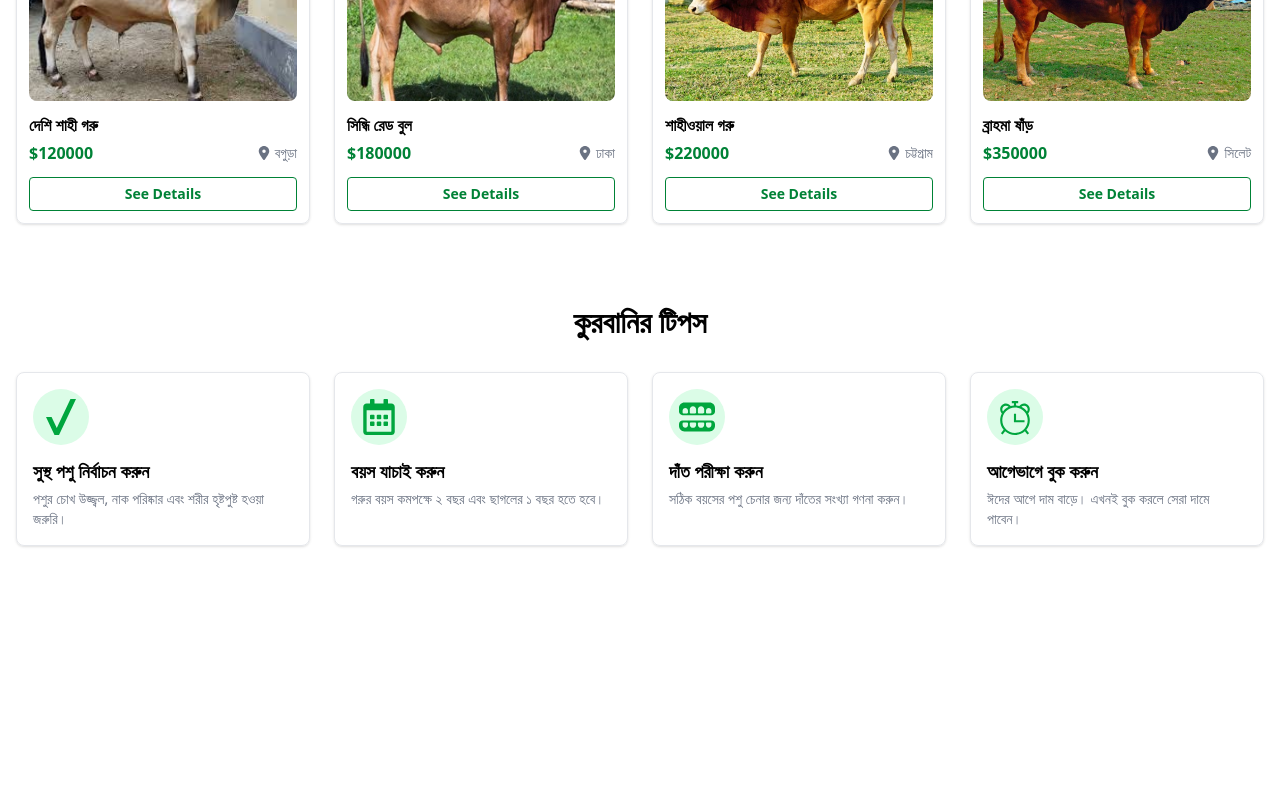
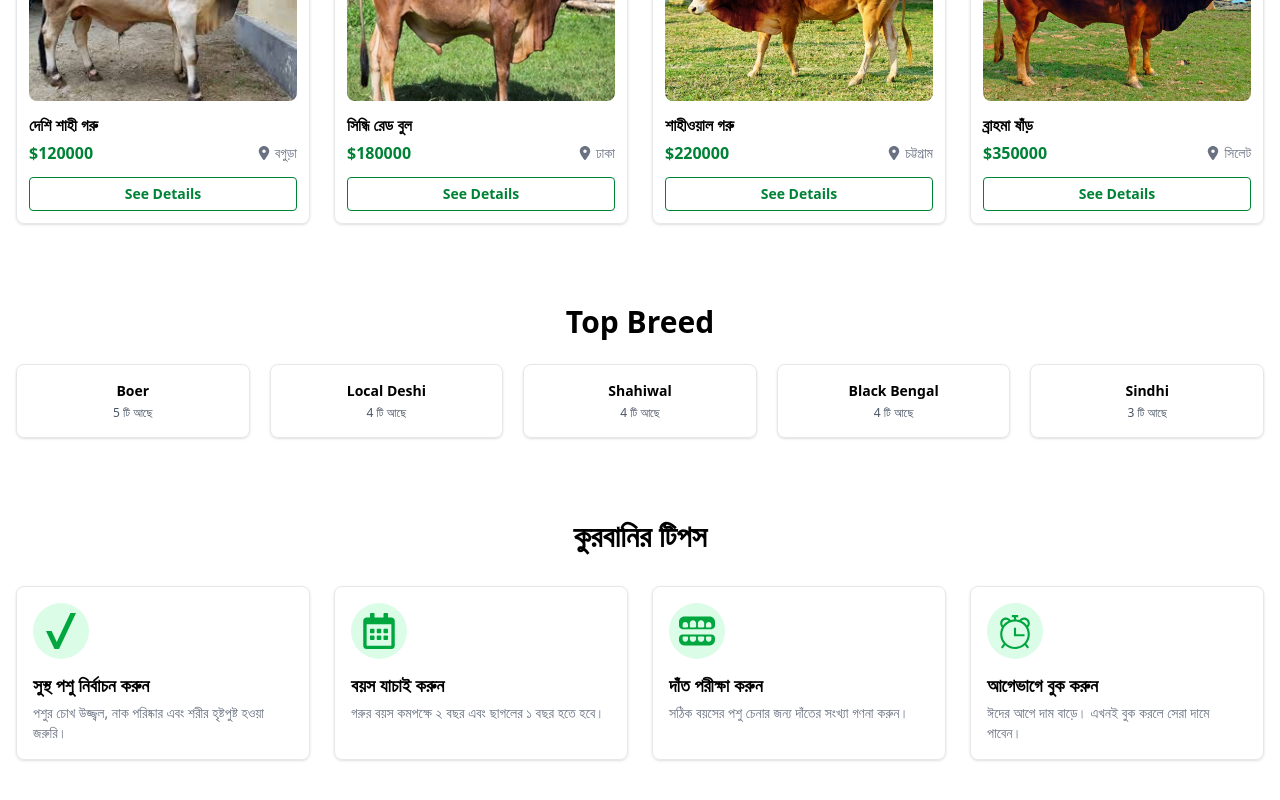
Before and after one commit to TajmulHossainDev/digitalhaat.com, a Next.js app: page / in a window 1280 px wide. Shown: the part 1022-1822 px from the top of the page. Before the commit the page ends 1608 px from the top, so only its background shows below. Built offline with nearby package versions, Linux system fonts and the light colour scheme.

Commit message:
top breed section added

```diff
--- a/public/animals.json
+++ b/public/animals.json
@@ -8,7 +8,7 @@
     "weight": 280,
     "age": 3,
     "location": "বগুড়া",
-    "description": "সম্পূর্ণ সুস্থ ও হৃষ্টপুষ্ট দেশি গরু। প্রাকৃতিক খাবারে লালিত-পালিত। কুরবানির জন্য আদর্শ।",
+    "description": "সম্পূর্ণ সুস্থ ও হৃষ্টপুষ্ট দেশি গরু। প্রাকৃতিক খাবারে লালিত-পালিত, কুরবানির জন্য আদর্শ পছন্দ।",
     "image": "/asset/1.jpg",
     "category": "Large Animal",
     "featured": true
@@ -22,7 +22,7 @@
     "weight": 380,
     "age": 4,
     "location": "ঢাকা",
-    "description": "বিশাল আকৃতির সিন্ধি জাতের গরু। চমৎকার স্বাস্থ্য ও ওজন। কুরবানির জন্য সেরা পছন্দ।",
+    "description": "বিশাল আকৃতির সিন্ধি জাতের গরু। চমৎকার স্বাস্থ্য ও ওজন, কুরবানির জন্য সেরা পছন্দ।",
     "image": "/asset/2.jpg",
     "category": "Large Animal",
     "featured": true
@@ -36,7 +36,7 @@
     "weight": 420,
     "age": 5,
     "location": "চট্টগ্রাম",
-    "description": "উন্নত জাতের শাহীওয়াল গরু। পাকিস্তানি ব্রিড, অত্যন্ত হৃষ্টপুষ্ট ও সুস্থ।",
+    "description": "উন্নত জাতের শাহীওয়াল গরু। অত্যন্ত হৃষ্টপুষ্ট ও সুস্থ, বড় কুরবানির জন্য উপযুক্ত।",
     "image": "/asset/3.jpg",
     "category": "Large Animal",
     "featured": true
@@ -45,12 +45,12 @@
     "id": 4,
     "name": "ব্রাহমা ষাঁড়",
     "type": "Cow",
-    "breed": "Brahman",
+    "breed": "Local Deshi",
     "price": 350000,
     "weight": 600,
     "age": 6,
     "location": "সিলেট",
-    "description": "বিশালাকার ব্রাহমা জাতের ষাঁড়। ৬০০ কেজি ওজন। বড় কুরবানির জন্য আদর্শ।",
+    "description": "বিশালাকার ষাঁড়। উচ্চ ওজন ও শক্তিশালী গঠন, বড় কুরবানির জন্য আদর্শ।",
     "image": "/asset/4.jpg",
     "category": "Large Animal",
     "featured": true
@@ -64,7 +64,7 @@
     "weight": 25,
     "age": 2,
     "location": "রাজশাহী",
-    "description": "বিশুদ্ধ ব্ল্যাক বেঙ্গল জাতের ছাগল। সুস্থ ও পরিষ্কার। কুরবানির জন্য উপযুক্ত।",
+    "description": "বিশুদ্ধ ব্ল্যাক বেঙ্গল জাতের ছাগল। সুস্থ ও পরিষ্কার, কুরবানির জন্য উপযুক্ত।",
     "image": "/asset/5.jpg",
     "category": "Small Animal",
     "featured": false
@@ -73,12 +73,12 @@
     "id": 6,
     "name": "যমুনাপারী ছাগল",
     "type": "Goat",
-    "breed": "Jamunapari",
+    "breed": "Boer",
     "price": 35000,
     "weight": 45,
     "age": 3,
     "location": "কুমিল্লা",
-    "description": "ভারতীয় উন্নত জাতের যমুনাপারী ছাগল। বড় আকৃতি ও চমৎকার স্বাস্থ্য।",
+    "description": "বড় আকৃতির ছাগল। চমৎকার স্বাস্থ্য, কুরবানির জন্য ভালো।",
     "image": "/asset/6.png",
     "category": "Small Animal",
     "featured": false
@@ -92,7 +92,7 @@
     "weight": 70,
     "age": 4,
     "location": "ময়মনসিংহ",
-    "description": "দক্ষিণ আফ্রিকার বিখ্যাত বোয়ার জাতের ছাগল। অত্যন্ত মাংসল ও হৃষ্টপুষ্ট।",
+    "description": "মাংসল ও হৃষ্টপুষ্ট বোয়ার জাত। কুরবানির জন্য জনপ্রিয়।",
     "image": "/asset/7.jpg",
     "category": "Small Animal",
     "featured": false
@@ -101,12 +101,12 @@
     "id": 8,
     "name": "গির গরু",
     "type": "Cow",
-    "breed": "Gir",
+    "breed": "Shahiwal",
     "price": 280000,
     "weight": 500,
     "age": 5,
     "location": "খুলনা",
-    "description": "গুজরাটের বিখ্যাত গির জাতের গরু। দীর্ঘ শিং, সুন্দর দেহ গঠন ও চমৎকার স্বাস্থ্য।",
+    "description": "বড় আকৃতির গরু। ভালো স্বাস্থ্য ও দেহ গঠন, কুরবানির জন্য উপযুক্ত।",
     "image": "/asset/8.jpg",
     "category": "Large Animal",
     "featured": false
@@ -115,12 +115,12 @@
     "id": 9,
     "name": "হরিয়ানা গরু",
     "type": "Cow",
-    "breed": "Hariana",
+    "breed": "Sindhi",
     "price": 160000,
     "weight": 320,
     "age": 4,
     "location": "রংপুর",
-    "description": "হরিয়ানা জাতের সুস্থ গরু। ভালো মাংসের জন্য বিখ্যাত। কুরবানির জন্য উত্তম।",
+    "description": "সুস্থ গরু। ভালো মাংসের জন্য পরিচিত, কুরবানির জন্য উত্তম।",
     "image": "/asset/9.jpg",
     "category": "Large Animal",
     "featured": false
@@ -129,12 +129,12 @@
     "id": 10,
     "name": "তোতাপরি ছাগল",
     "type": "Goat",
-    "breed": "Tota Pari",
+    "breed": "Black Bengal",
     "price": 28000,
     "weight": 38,
     "age": 2,
     "location": "বরিশাল",
-    "description": "তোতাপরি জাতের ছাগল। মাঝারি আকৃতি ও সুস্বাদু মাংসের জন্য পরিচিত।",
+    "description": "মাঝারি আকৃতির ছাগল। সুস্বাদু মাংস, কুরবানির জন্য ভালো।",
     "image": "/asset/10.jpg",
     "category": "Small Animal",
     "featured": false
@@ -143,12 +143,12 @@
     "id": 11,
     "name": "ফ্রিজিয়ান গরু",
     "type": "Cow",
-    "breed": "Friesian",
+    "breed": "Shahiwal",
     "price": 200000,
     "weight": 400,
     "age": 4,
     "location": "গাজীপুর",
-    "description": "ডাচ ফ্রিজিয়ান জাতের গরু। কালো-সাদা রঙের বিশাল গরু। কুরবানির জন্য চমৎকার।",
+    "description": "বড় আকৃতির গরু। শক্তিশালী গঠন, কুরবানির জন্য চমৎকার।",
     "image": "/asset/11.jpg",
     "category": "Large Animal",
     "featured": false
@@ -157,12 +157,12 @@
     "id": 12,
     "name": "নেপালি ছাগল",
     "type": "Goat",
-    "breed": "Nepali Hill",
+    "breed": "Black Bengal",
     "price": 22000,
     "weight": 30,
     "age": 2,
     "location": "পার্বত্য চট্টগ্রাম",
-    "description": "নেপালি হিল জাতের ছাগল। পাহাড়ি এলাকায় প্রতিপালিত। সুস্থ ও হৃষ্টপুষ্ট।",
+    "description": "পাহাড়ি অঞ্চলের ছাগল। সুস্থ ও হৃষ্টপুষ্ট।",
     "image": "/asset/12.jpg",
     "category": "Small Animal",
     "featured": false
@@ -171,12 +171,12 @@
     "id": 13,
     "name": "দেশি লাল গরু",
     "type": "Cow",
-    "breed": "Red Deshi",
+    "breed": "Local Deshi",
     "price": 140000,
     "weight": 300,
     "age": 3,
     "location": "নাটোর",
-    "description": "লাল রঙের দেশি গরু। প্রাকৃতিক খাদ্যে লালিত, সুস্থ ও কুরবানির জন্য উপযুক্ত।",
+    "description": "লাল রঙের দেশি গরু। প্রাকৃতিক খাদ্যে লালিত।",
     "image": "/asset/13.jpg",
     "category": "Large Animal",
     "featured": false
@@ -185,12 +185,12 @@
     "id": 14,
     "name": "হলস্টেইন ফ্রিজিয়ান গরু",
     "type": "Cow",
-    "breed": "Holstein Friesian",
+    "breed": "Sindhi",
     "price": 260000,
     "weight": 520,
     "age": 5,
     "location": "পাবনা",
-    "description": "উন্নত জাতের হলস্টেইন ফ্রিজিয়ান গরু। বড় আকৃতি ও উচ্চ ওজনের জন্য পরিচিত।",
+    "description": "বড় আকৃতির গরু। উচ্চ ওজন, কুরবানির জন্য সেরা।",
     "image": "/asset/14.jpg",
     "category": "Large Animal",
     "featured": true
@@ -199,12 +199,12 @@
     "id": 15,
     "name": "দেশি সাদা গরু",
     "type": "Cow",
-    "breed": "Local White",
+    "breed": "Local Deshi",
     "price": 110000,
     "weight": 260,
     "age": 3,
     "location": "কুষ্টিয়া",
-    "description": "সাদা রঙের দেশি গরু। সুস্থ ও পরিষ্কার পরিবেশে লালিত। কুরবানির জন্য ভালো।",
+    "description": "সাদা রঙের দেশি গরু। সুস্থ ও পরিষ্কার পরিবেশে লালিত।",
     "image": "/asset/15.jpg",
     "category": "Large Animal",
     "featured": false
@@ -213,12 +213,12 @@
     "id": 16,
     "name": "রাজস্থানি গরু",
     "type": "Cow",
-    "breed": "Rajasthani",
+    "breed": "Shahiwal",
     "price": 190000,
     "weight": 370,
     "age": 4,
     "location": "দিনাজপুর",
-    "description": "রাজস্থানি জাতের গরু। শক্তিশালী গঠন ও ভালো মাংসের জন্য বিখ্যাত।",
+    "description": "শক্তিশালী গঠন। ভালো মাংস, কুরবানির জন্য উপযুক্ত।",
     "image": "/asset/16.jpg",
     "category": "Large Animal",
     "featured": false
@@ -227,7 +227,7 @@
     "id": 17,
     "name": "দেশি কালো ছাগল",
     "type": "Goat",
-    "breed": "Black Deshi",
+    "breed": "Black Bengal",
     "price": 20000,
     "weight": 28,
     "age": 2,
@@ -241,12 +241,12 @@
     "id": 18,
     "name": "সিরোহি ছাগল",
     "type": "Goat",
-    "breed": "Sirohi",
+    "breed": "Boer",
     "price": 32000,
     "weight": 40,
     "age": 3,
     "location": "ফেনী",
-    "description": "সিরোহি জাতের ছাগল। মাঝারি থেকে বড় আকারের, সুস্বাদু মাংসের জন্য পরিচিত।",
+    "description": "মাঝারি আকারের ছাগল। সুস্বাদু মাংসের জন্য পরিচিত।",
     "image": "/asset/18.jpg",
     "category": "Small Animal",
     "featured": false
@@ -255,12 +255,12 @@
     "id": 19,
     "name": "ক্রস ব্রিড ছাগল",
     "type": "Goat",
-    "breed": "Cross Breed",
+    "breed": "Boer",
     "price": 27000,
     "weight": 35,
     "age": 2,
     "location": "টাঙ্গাইল",
-    "description": "উন্নত ক্রস ব্রিড ছাগল। দ্রুত বৃদ্ধি ও ভালো স্বাস্থ্যের জন্য জনপ্রিয়।",
+    "description": "উন্নত ক্রস ব্রিড। দ্রুত বৃদ্ধি ও ভালো স্বাস্থ্য।",
     "image": "/asset/19.png",
     "category": "Small Animal",
     "featured": false
@@ -269,12 +269,12 @@
     "id": 20,
     "name": "বিটাল ছাগল",
     "type": "Goat",
-    "breed": "Beetal",
+    "breed": "Boer",
     "price": 45000,
     "weight": 60,
     "age": 4,
     "location": "সাভার",
-    "description": "বিটাল জাতের বড় আকৃতির ছাগল। মাংসের জন্য অত্যন্ত জনপ্রিয়।",
+    "description": "বড় আকৃতির ছাগল। মাংসের জন্য জনপ্রিয়।",
     "image": "/asset/20.jpg",
     "category": "Small Animal",
     "featured": true
--- a/src/app/page.js
+++ b/src/app/page.js
@@ -1,12 +1,14 @@
 import Banner from "@/components/Banner";
 import FeaturedAnimals from "@/components/FeaturedAnimals";
 import QurbaniTips from "@/components/QurbaniTips";
+import TopBreeds from "@/components/TopBreeds";
 import Image from "next/image";
 
 export default function Home() {
   return <>
   <Banner></Banner>
   <FeaturedAnimals></FeaturedAnimals>
+  <TopBreeds></TopBreeds>
   <QurbaniTips></QurbaniTips>
   </>;
 }
--- /dev/null
+++ b/src/components/TopBreeds.jsx
@@ -0,0 +1,38 @@
+const TopBreeds = async () => {
+  const res = await fetch("http://localhost:3000/animals.json");
+  const animals = await res.json();
+  const breedMap = {};
+
+  animals.forEach((animal) => {
+    if (breedMap[animal.breed]) {
+      breedMap[animal.breed]++;
+    } else {
+      breedMap[animal.breed] = 1;
+    }
+  });
+
+  const topBreeds = Object.entries(breedMap).map(([breed, count]) => ({
+    breed,
+    count,
+  })).sort((a,b) => b.count - a.count).slice(0,5);
+
+  return (
+    <div className="container mx-auto px-4 my-10">
+      <h1 className="text-3xl font-bold mb-6 text-center">Top Breed</h1>
+
+      <div className="grid grid-cols-2 sm:grid-cols-3 md:grid-cols-4 lg:grid-cols-5 gap-5">
+        {topBreeds.map((item, index) => (
+          <div
+            key={index}
+            className="border border-gray-200 rounded-lg p-4 text-center shadow-sm hover:shadow-lg transition-all duration-300 hover:-translate-y-1"
+          >
+            <h2 className="font-semibold text-sm">{item.breed}</h2>
+            <p className="text-gray-600 text-xs mt-1">{item.count} টি আছে</p>
+          </div>
+        ))}
+      </div>
+    </div>
+  );
+};
+
+export default TopBreeds;
```
